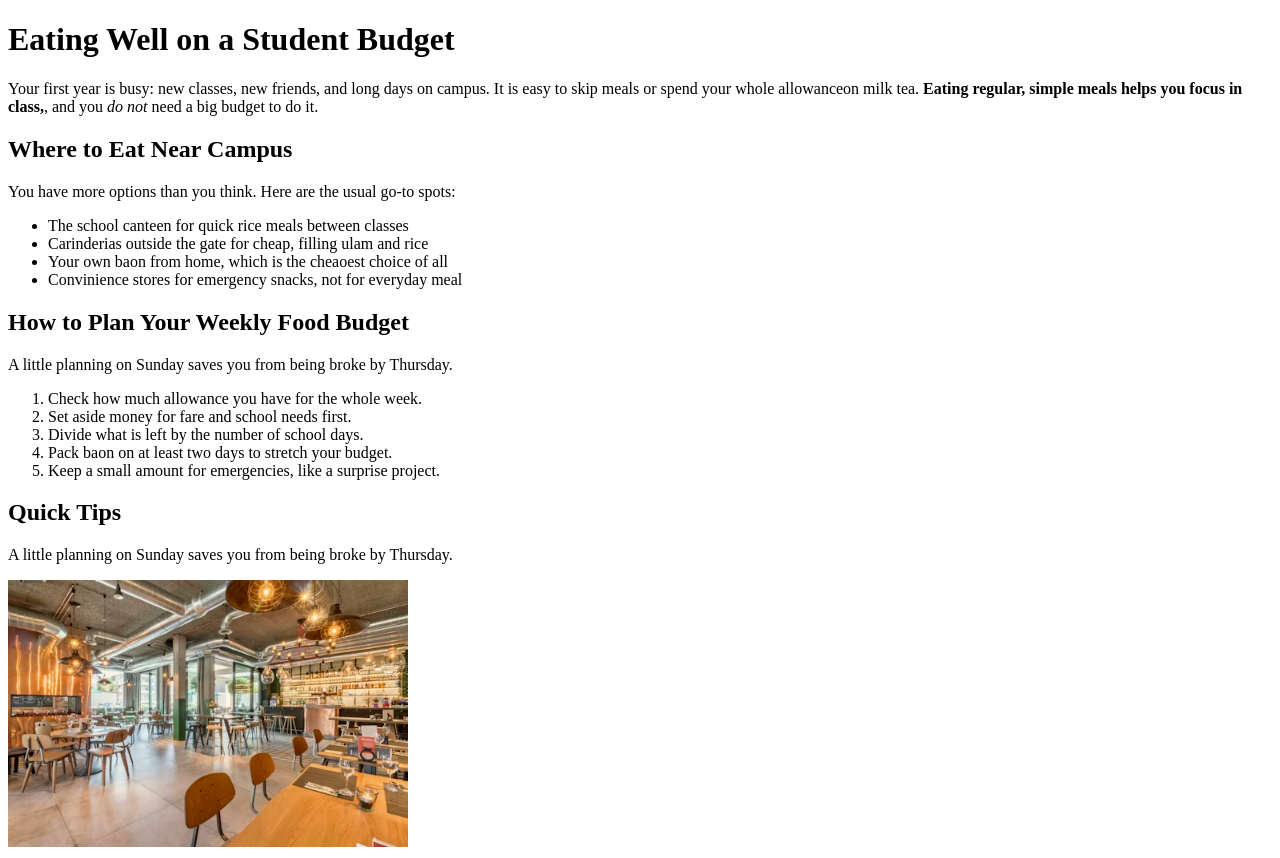
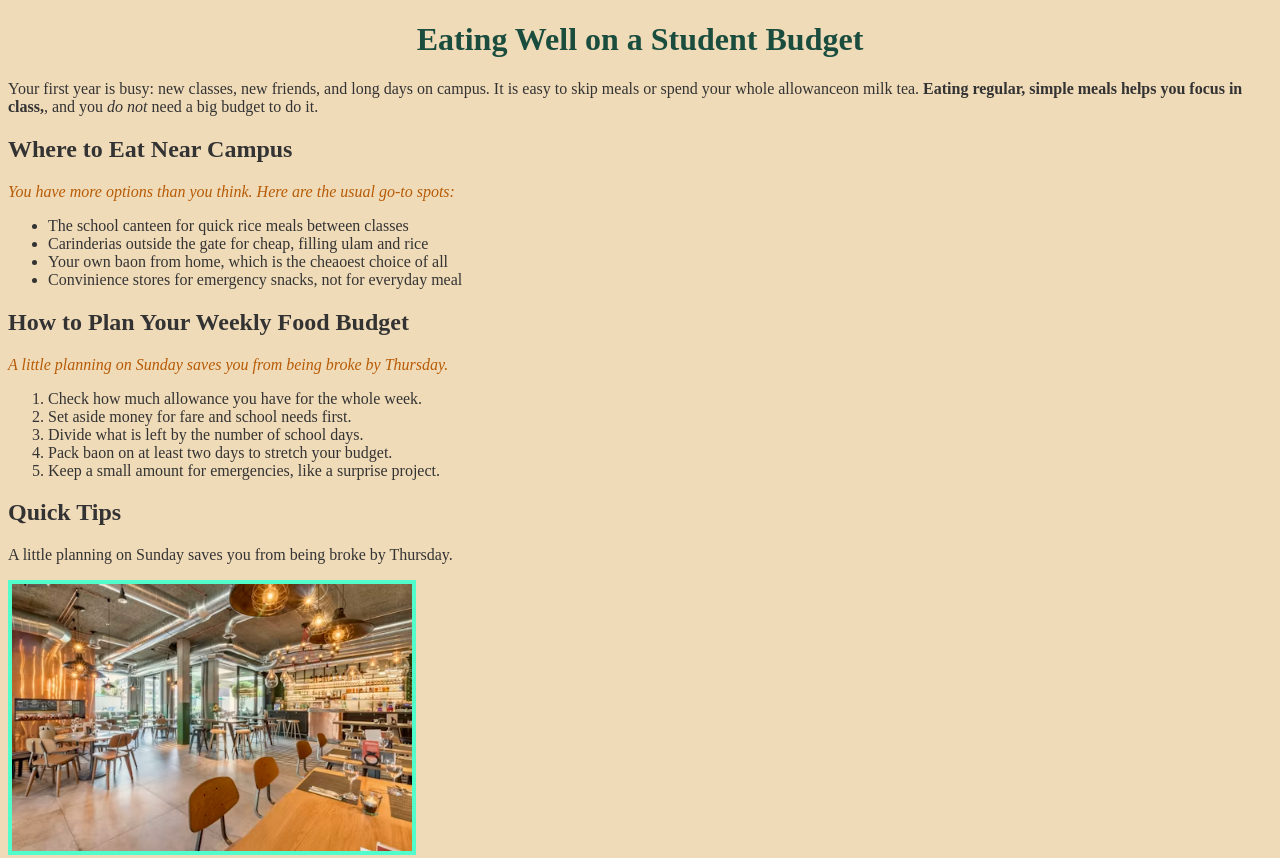
Before and after one commit to delo111/campus-guide-css-galladorab, a plain HTML site: page guides/food.html in a window 1280 px wide. Shown: the top 858 px of the page. Drawn offline with Linux system fonts and the light colour scheme.

Commit message:
add styling

```diff
--- a/guides/food.html
+++ b/guides/food.html
@@ -3,6 +3,8 @@
   <head>
     <meta charset="UTF-8" />
     <meta name="viewport" content="width=device-width, initial-scale=1.0" />
+    <title>food guide</title>
+    <link rel="stylesheet" href="../styles.css" />
   </head>
   <body>
     <h1>Eating Well on a Student Budget</h1>
@@ -13,7 +15,9 @@
       and you <em>do not</em> need a big budget to do it.
     </p>
     <h2>Where to Eat Near Campus</h2>
-    <p>You have more options than you think. Here are the usual go-to spots:</p>
+    <p class="tip">
+      You have more options than you think. Here are the usual go-to spots:
+    </p>
     <ul>
       <li>The school canteen for quick rice meals between classes</li>
       <li>Carinderias outside the gate for cheap, filling ulam and rice</li>
@@ -21,7 +25,9 @@
       <li>Convinience stores for emergency snacks, not for everyday meal</li>
     </ul>
     <h2>How to Plan Your Weekly Food Budget</h2>
-    <p>A little planning on Sunday saves you from being broke by Thursday.</p>
+    <p class="tip">
+      A little planning on Sunday saves you from being broke by Thursday.
+    </p>
     <ol>
       <li>Check how much allowance you have for the whole week.</li>
       <li>Set aside money for fare and school needs first.</li>
--- a/styles.css
+++ b/styles.css
@@ -0,0 +1,29 @@
+body {
+    font-family: 'times new roman', timesserif;
+    color: #333333;
+    background-color: #f0dbb9;
+
+}
+
+h1, h1 {
+    color: #1B4D3E;
+}
+
+h1 {
+    text-align: center;
+}
+
+.intro {
+    font-size: 1.2em;
+    text-align: center;
+    margin-bottom: 20px;
+}
+
+.tip {
+    font-style: italic;
+    color: #b75b05;
+}
+
+img {
+    border: 4px solid #51fdca;
+}
```
Also changed, not shown: guides/enrollment.html (+1 -0 lines), index.html (+5 -3 lines).
